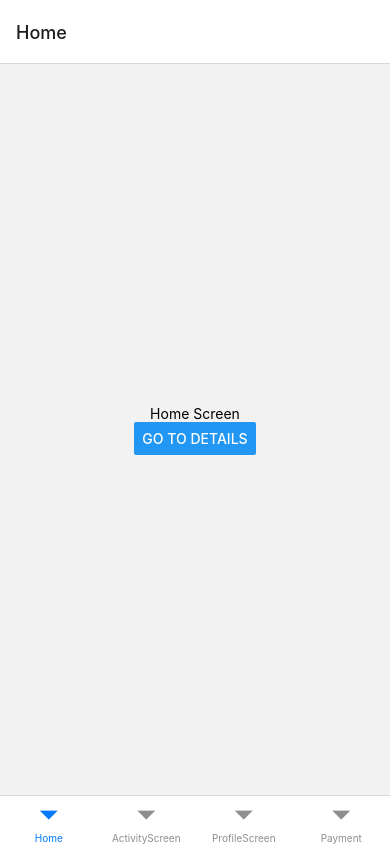
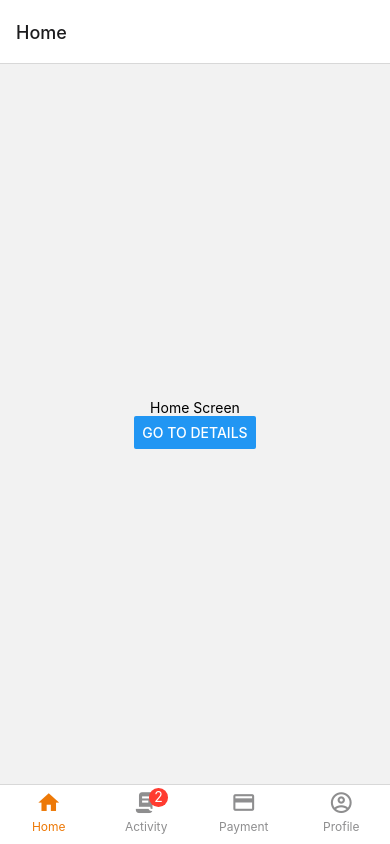
Before and after one commit to ltphy/lazy-notification, a React Native app: screen / in a window 390 px wide. Built offline with nearby package versions, Linux system fonts and the light colour scheme; what react-native-root-siblings would draw is missing.

Commit message:
feature<notification> add bottom navigation icon tab

```diff
--- a/package.json
+++ b/package.json
@@ -18,7 +18,8 @@
     "react-native": "0.67.3",
     "react-native-root-toast": "^3.3.0",
     "react-native-safe-area-context": "^4.2.4",
-    "react-native-screens": "^3.13.1"
+    "react-native-screens": "^3.13.1",
+    "react-native-vector-icons": "^9.1.0"
   },
   "devDependencies": {
     "@babel/core": "^7.12.9",
@@ -26,6 +27,7 @@
     "@react-native-community/eslint-config": "^2.0.0",
     "@types/jest": "^26.0.23",
     "@types/react-native": "^0.66.15",
+    "@types/react-native-vector-icons": "^6.4.10",
     "@types/react-test-renderer": "^17.0.1",
     "@typescript-eslint/eslint-plugin": "^5.7.0",
     "@typescript-eslint/parser": "^5.7.0",
--- /dev/null
+++ b/src/Navigation/BottomNavigationTab.styles.tsx
@@ -0,0 +1,15 @@
+import {StyleSheet} from "react-native";
+
+
+const bottomNavigationTabsStyles = StyleSheet.create({
+    tabBar: {
+        height: 60,
+        // paddingBottom: 5,
+    },
+    tabBarLabel: {
+        fontSize: 12,
+        paddingBottom: 10
+    }
+});
+
+export default bottomNavigationTabsStyles;
--- a/src/Navigation/BottomNavigationTab.tsx
+++ b/src/Navigation/BottomNavigationTab.tsx
@@ -4,18 +4,44 @@ import ActivityScreen from "../screens/ActivityScreen/ActivityScreen";
 import ProfileScreen from "../screens/ProfileScreen/ProfileScreen";
 import PaymentScreen from "../screens/PaymentScreen/PaymentScreen";
 import React from "react";
-import { NavigationContainer } from '@react-navigation/native';
+import {NavigationContainer} from '@react-navigation/native';
+import Icon from 'react-native-vector-icons/FontAwesome';
+import MaterialCommunityIcons from 'react-native-vector-icons/MaterialCommunityIcons';
+import MaterialIcons from 'react-native-vector-icons/MaterialIcons';
+import bottomNavigationTabsStyles from "./BottomNavigationTab.styles";
 
 const Tab = createBottomTabNavigator();
 
 const BottomNavigationTabs = () => {
     return (
         <NavigationContainer>
-            <Tab.Navigator>
-                <Tab.Screen name="Home" component={HomeScreen}/>
-                <Tab.Screen name="ActivityScreen" component={ActivityScreen}/>
-                <Tab.Screen name="ProfileScreen" component={ProfileScreen}/>
-                <Tab.Screen name="Payment" component={PaymentScreen}/>
+            <Tab.Navigator screenOptions={{
+                tabBarActiveTintColor: '#ed7907',
+                tabBarStyle:bottomNavigationTabsStyles.tabBar,
+                tabBarLabelStyle: bottomNavigationTabsStyles.tabBarLabel,
+
+            }}>
+                <Tab.Screen name="Home" component={HomeScreen} options={{
+                    tabBarLabel: 'Home',
+                    tabBarIcon: ({color, size}) => (<MaterialCommunityIcons name="home" color={color} size={size}/>),
+                }}
+
+                />
+                <Tab.Screen name="ActivityScreen" component={ActivityScreen} options={{
+                    tabBarLabel: 'Activity',
+                    tabBarIcon: ({color, size}) => (
+                        <MaterialCommunityIcons name="script-text" color={color} size={size}/>),
+                    tabBarBadge: 2,
+                }}/>
+                <Tab.Screen name="Payment" component={PaymentScreen} options={{
+                    tabBarLabel: 'Payment',
+                    tabBarIcon: ({color, size}) => (<MaterialIcons name="payment" color={color} size={size}/>),
+                }}/>
+                <Tab.Screen name="ProfileScreen" component={ProfileScreen} options={{
+                    tabBarLabel: 'Profile',
+                    tabBarIcon: ({color, size}) => (
+                        <MaterialCommunityIcons name="account-circle-outline" color={color} size={size}/>),
+                }}/>
             </Tab.Navigator>
         </NavigationContainer>
     );
```
Also changed, not shown: 3 other files (tests, documents, lock files or other folders).
